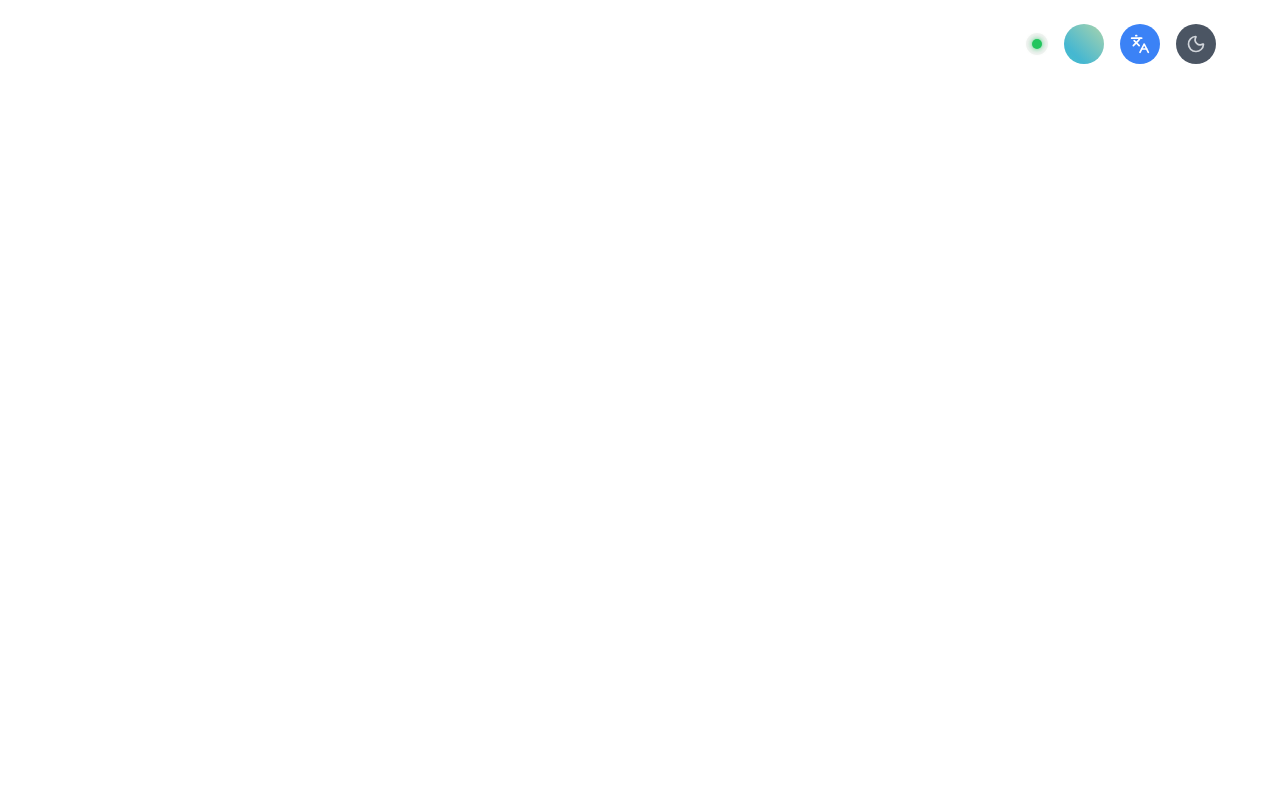
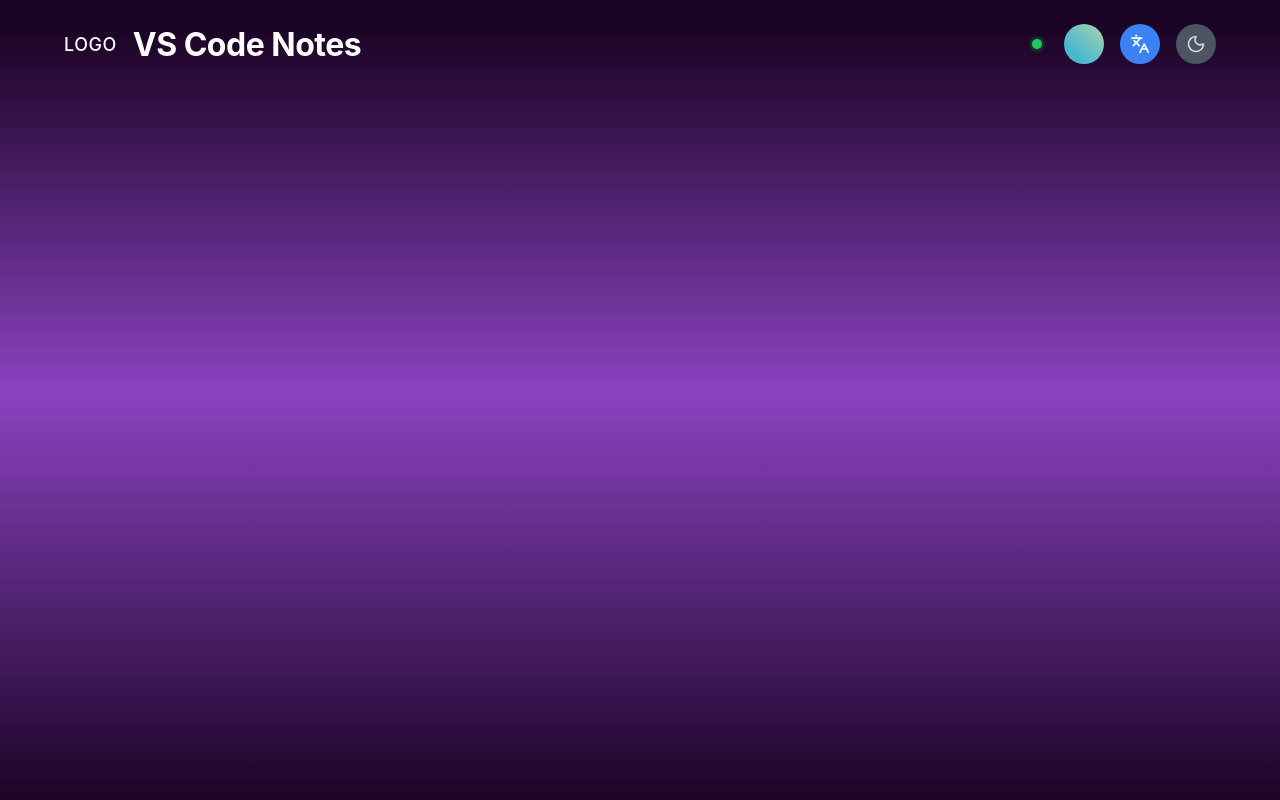
Before and after one commit to portneon/VS-code-Extension, a React app: page / in a window 1280 px wide. Built offline with nearby package versions, Linux system fonts and the light colour scheme; the HTML template or start-up script is replaced by a standard one.

Commit message:
Fix #48: Apply gradient background and global styles as per Figma design

```diff
--- a/src/App.css
+++ b/src/App.css
@@ -14,7 +14,7 @@ body {
 /* App Container */
 .app-container {
     min-height: 100vh;
-    /* background: linear-gradient(180deg, #1C0426 3%, #8A43C0 49%, #1C0426 100%); */
+    background: linear-gradient(180deg, #1C0426 4%, #8A43C0 49%, #1C0426 100%);
     transition: all 0.3s ease;
 }
 
```
